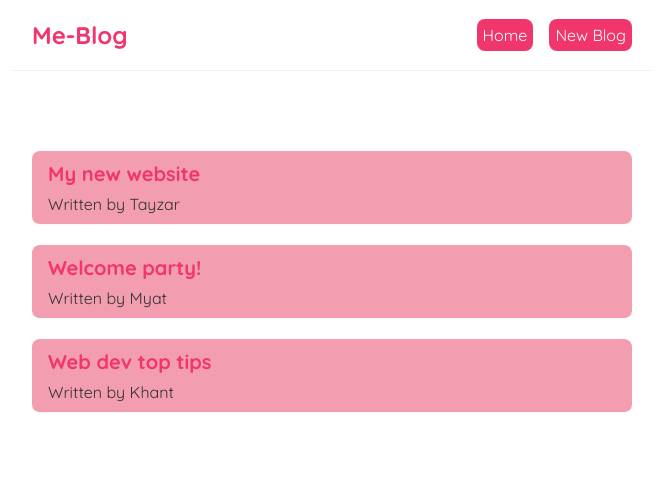
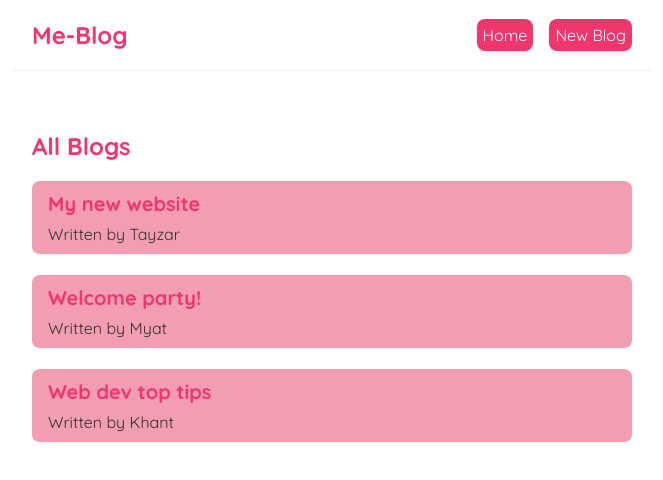
Before and after one commit to CoderZENNXX/me-blog, a React (Create React App) app: page / in a window 1280 px wide. Shown: the top 480 px of the page, without its empty margins (308-971 px from the left). Built offline with nearby package versions, Linux system fonts and the light colour scheme.

Commit message:
to part 11 (all features)

```diff
--- /dev/null
+++ b/src/BlogList.js
@@ -0,0 +1,18 @@
+const BlogList = ({blogs, title}) => {
+
+    return (
+        <div className="blog-list">
+            <h2 style={{
+          color: '#f1356d'
+        }}>{title}</h2>
+            {blogs.map((blog) => (
+                <div className="blog-preview" key={blog.id}>
+                    <h2>{blog.title}</h2>
+                    <p>Written by {blog.author}</p>
+                </div>
+            ))}
+        </div>
+    );
+}
+
+export default BlogList;
--- a/src/Home.js
+++ b/src/Home.js
@@ -1,4 +1,5 @@
 import {useState} from "react"
+import BlogList from "./BlogList"
 
 const Home = () => {
     const [blogs, setBlogs] = useState([
@@ -9,12 +10,7 @@ const Home = () => {
 
     return (
         <div className="home">
-            {blogs.map((blog) => (
-                <div className="blog-preview" key={blog.id}>
-                    <h2>{blog.title}</h2>
-                    <p>Written by {blog.author}</p>
-                </div>
-            ))}
+            <BlogList blogs={blogs} title="All Blogs"></BlogList>
         </div>
     );
 }
--- a/src/style.css
+++ b/src/style.css
@@ -52,5 +52,5 @@
 }
 
 .blog-preview:hover {
-  box-shadow: 5px 10px 15px rgba(0,0,0,0.1);
+  box-shadow: 5px 10px 15px rgba(0,0,0,0.25);
 }
```
